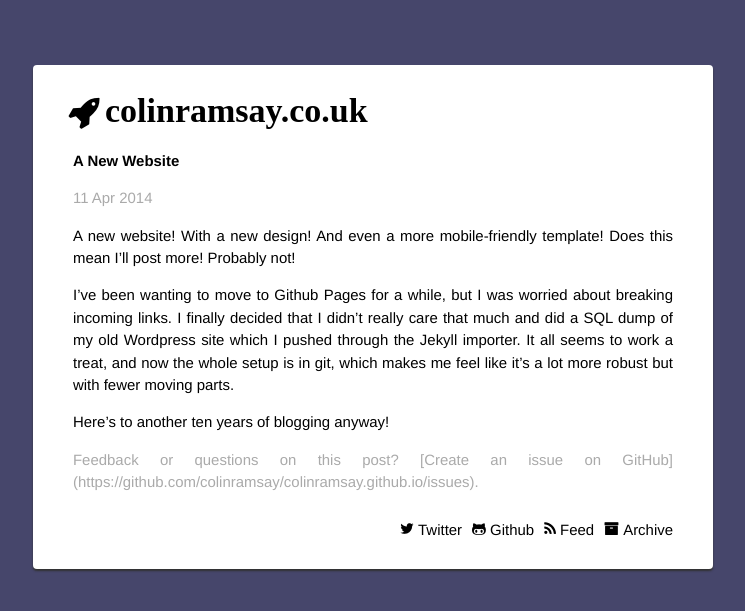
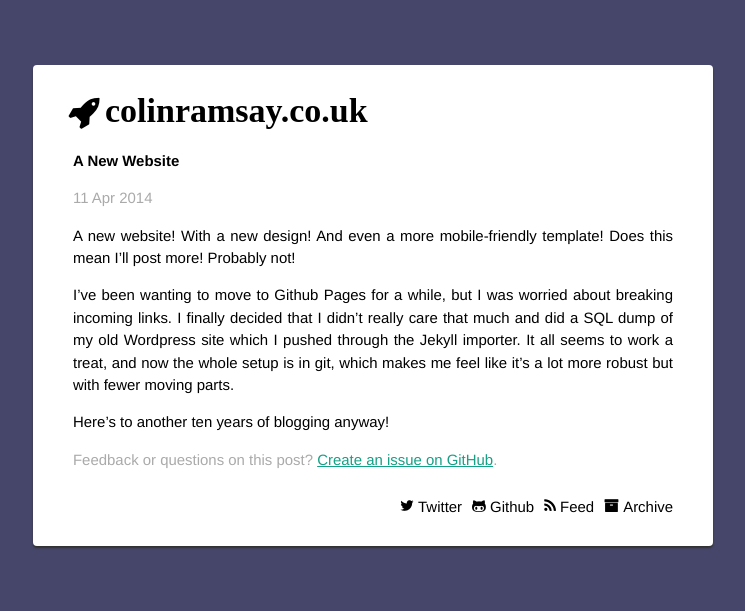
Before and after one commit to hunvreus/colinramsay.github.io, a Jekyll site: the page built from _posts/2014-04-11-a-new-website.markdown, in a window 1280 px wide. Shown: the top 611 px of the page, without its empty margins (267-1012 px from the left). Built offline with Jekyll 4.4.1, drawn with Linux system fonts in a browser that asks for light colours; some web fonts are replaced.

Commit message:
Update post.html

```diff
--- a/_layouts/post.html
+++ b/_layouts/post.html
@@ -8,4 +8,4 @@ layout: default
 	{{ content }}
 </div>
 
-<p class="meta">Feedback or questions on this post? [Create an issue on GitHub](https://github.com/colinramsay/colinramsay.github.io/issues).
+<p class="meta">Feedback or questions on this post? <a href="https://github.com/colinramsay/colinramsay.github.io/issues">Create an issue on GitHub</a>.
```
